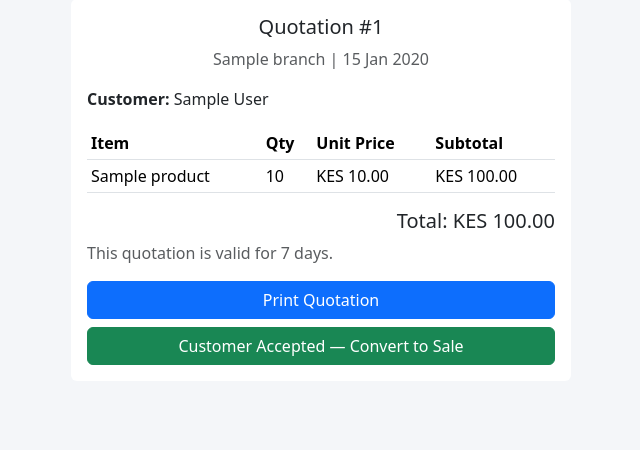
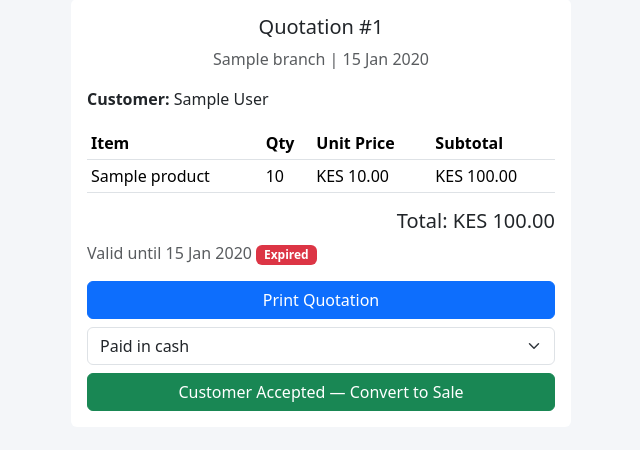
Before and after one commit to VinWonder/Point-Of-Sale-System-, a Django app: page /sales/quotation/1/ in a window 1280 px wide. Shown: the part 105-555 px from the top of the page, without its empty margins (319-959 px from the left). Run offline with Django 5.2, Linux system fonts and the light colour scheme; a user stored in the database is signed in; tables that the repository leaves empty hold one stand-in row (values such as "Sample post"); some libraries are stand-ins or nearby versions.

Commit message:
Route POS checkout and quotation conversion through the sale service
Fixes quotation conversion silently driving stock negative, and honours
the quoted price, expiry date and chosen payment method on conversion.

Co-Authored-By: Claude Opus 5.5 <noreply@anthropic.com>

```diff
--- a/sales/views.py
+++ b/sales/views.py
@@ -1,17 +1,27 @@
 import json
-from decimal import Decimal
+from datetime import timedelta
 
+from django.contrib import messages
 from django.contrib.auth.decorators import login_required
 from django.db import transaction
 from django.http import JsonResponse
 from django.shortcuts import render, get_object_or_404, redirect
-from django.views.decorators.csrf import csrf_exempt
+from django.utils import timezone
 from django.views.decorators.http import require_POST
 
+from accounts.audit import log_action
+from core.models import ShopSettings
 from customers.models import Customer
-from inventory.models import Product, Stock
-from payments.models import Payment
-from .models import Sale, SaleItem, Quotation, QuotationItem
+from inventory.models import Product
+from .models import Sale, Quotation, QuotationItem
+from .services import SaleError, checkout, parse_lines
+
+
+def _json_body(request):
+    try:
+        return json.loads(request.body or '{}')
+    except json.JSONDecodeError:
+        raise SaleError('Malformed request.')
 
 
 @login_required
@@ -23,137 +33,105 @@ def pos_screen(request):
 
 @login_required
 @require_POST
-@transaction.atomic
 def create_sale(request):
     """
-    Creates a Sale from the POS cart, enforcing:
-    - customer defaulter block (cannot buy while balance_owed > credit_limit)
-    - stock availability + deduction at the cashier's branch
-    - immediate PAID status for cash, UNPAID pending confirmation for M-Pesa,
-      or added straight to the customer's balance_owed for 'on account' credit sales
+    Creates a Sale from the POS cart. All rules (defaulter block, credit
+    limit, stock, discounts) are enforced in sales.services.checkout.
     """
-    data = json.loads(request.body)
-    customer_id = data.get('customer_id')
-    items = data.get('items', [])
-    payment_method = data.get('payment_method')  # CASH | MPESA | CREDIT
+    try:
+        data = _json_body(request)
+        customer = None
+        if data.get('customer_id'):
+            customer = get_object_or_404(Customer, pk=data['customer_id'])
+        sale = checkout(
+            user=request.user,
+            branch=request.user.branch,
+            raw_items=data.get('items', []),
+            customer=customer,
+            payment_method=data.get('payment_method'),
+            discount=data.get('discount') or 0,
+            cash_tendered=data.get('cash_tendered'),
+            notes=data.get('notes', ''),
+        )
+    except SaleError as exc:
+        return JsonResponse({'error': str(exc)}, status=exc.status)
 
-    if not items:
-        return JsonResponse({'error': 'Cart is empty.'}, status=400)
-
-    branch = request.user.branch
-    if not branch:
-        return JsonResponse({'error': 'Your account is not assigned to a branch. Contact your manager.'}, status=400)
-
-    customer = None
-    if customer_id:
-        customer = get_object_or_404(Customer, pk=customer_id)
-        if customer.is_defaulter:
-            return JsonResponse({
-                'error': f'{customer.name} owes KES {customer.balance_owed} and has exceeded their credit '
-                         f'limit of KES {customer.credit_limit}. Settle the outstanding balance before a new sale.'
-            }, status=403)
-
-    # Validate stock availability up-front, before creating anything
-    stocks = {}
-    for line in items:
-        product = get_object_or_404(Product, pk=line['product_id'])
-        stock = Stock.objects.select_for_update().filter(product=product, branch=branch).first()
-        available = stock.quantity if stock else 0
-        if available < line['qty']:
-            return JsonResponse({
-                'error': f'Not enough stock for {product.name} at {branch.name} (available: {available}).'
-            }, status=400)
-        stocks[line['product_id']] = stock
-
-    sale = Sale.objects.create(customer=customer, branch=branch, served_by=request.user)
-
-    for line in items:
-        product = get_object_or_404(Product, pk=line['product_id'])
-        qty = line['qty']
-        SaleItem.objects.create(sale=sale, product=product, quantity=qty, unit_price=product.sell_price,
-                                cost_price=product.cost_price)
-
-        stock = stocks[line['product_id']]
-        stock.quantity -= qty
-        stock.save(update_fields=['quantity'])
-
-    sale.recalculate_totals()
-    sale.save()
-
-    if payment_method == 'CASH':
-        Payment.objects.create(sale=sale, method=Payment.Method.CASH, amount=sale.total, status=Payment.Status.SUCCESS)
-        sale.refresh_payment_status()
-        sale.save(update_fields=['payment_status', 'amount_paid'])
-
-    elif payment_method == 'CREDIT':
-        if not customer:
-            return JsonResponse({'error': 'A customer must be selected for credit/on-account sales.'}, status=400)
-        customer.balance_owed += sale.total
-        customer.save(update_fields=['balance_owed'])
-        # payment_status stays UNPAID until the customer later pays down their balance
-
-    # For MPESA: sale stays UNPAID; the frontend calls payments:mpesa_initiate next,
-    # and the M-Pesa callback marks it PAID once Safaricom confirms.
-
-    return JsonResponse({'sale_id': sale.id, 'total': str(sale.total), 'payment_method': payment_method})
+    return JsonResponse({
+        'sale_id': sale.id,
+        'total': str(sale.total),
+        'change': str(sale.change_given),
+        'payment_method': data.get('payment_method'),
+    })
 
 
 @login_required
 @require_POST
 def create_quotation(request):
     """Creates a printable Quotation (no stock deduction — nothing has been sold yet)."""
-    data = json.loads(request.body)
+    try:
+        data = _json_body(request)
+        if not request.user.branch_id:
+            raise SaleError('Your account is not assigned to a branch. Contact your manager.')
+        lines = parse_lines(data.get('items', []))
+    except SaleError as exc:
+        return JsonResponse({'error': str(exc)}, status=exc.status)
+
     customer_id = data.get('customer_id')
-    items = data.get('items', [])
+    customer = get_object_or_404(Customer, pk=customer_id) if customer_id else None
+    validity = ShopSettings.load().quotation_validity_days
 
-    if not items:
-        return JsonResponse({'error': 'Cart is empty.'}, status=400)
-
-    branch = request.user.branch
-    customer = get_object_or_404(Customer, pk=customer_id) if customer_id else None
-
-    quotation = Quotation.objects.create(customer=customer, branch=branch, created_by=request.user)
-    for line in items:
-        product = get_object_or_404(Product, pk=line['product_id'])
-        QuotationItem.objects.create(
-            quotation=quotation, product=product, quantity=line['qty'], unit_price=product.sell_price
+    with transaction.atomic():
+        quotation = Quotation.objects.create(
+            customer=customer, branch=request.user.branch, created_by=request.user,
+            valid_until=timezone.localdate() + timedelta(days=validity),
+            notes=str(data.get('notes', ''))[:255],
         )
-
+        for product, qty in lines.items():
+            QuotationItem.objects.create(
+                quotation=quotation, product=product, quantity=qty,
+                unit_price=product.price_for_quantity(qty),
+            )
+    log_action(request.user, f'Created quotation #{quotation.pk}', quotation)
     return JsonResponse({'quotation_id': quotation.id})
 
 
 @login_required
-@transaction.atomic
+@require_POST
 def convert_quotation(request, quotation_id):
-    """Customer accepted the quote — turn it into a real sale (stock deducted, defaulter-checked)."""
+    """Customer accepted the quote — turn it into a real sale at the quoted prices."""
     quotation = get_object_or_404(Quotation, pk=quotation_id, status=Quotation.Status.DRAFT)
-
-    if quotation.customer and quotation.customer.is_defaulter:
-        from django.contrib import messages
-        messages.error(request, f'{quotation.customer.name} has an outstanding balance. Settle it before converting this quotation to a sale.')
+    if quotation.is_expired:
+        messages.error(request, 'This quotation has expired. Create a new one with current prices.')
         return redirect('sales:quotation', quotation_id=quotation.id)
 
-    sale = Sale.objects.create(
-        quotation=quotation, customer=quotation.customer, branch=quotation.branch, served_by=request.user
-    )
-    for item in quotation.items.all():
-        stock, _ = Stock.objects.get_or_create(product=item.product, branch=quotation.branch)
-        stock.quantity -= item.quantity
-        stock.save(update_fields=['quantity'])
-        SaleItem.objects.create(sale=sale, product=item.product, quantity=item.quantity, unit_price=item.unit_price,
-                                cost_price=item.product.cost_price)
-    sale.recalculate_totals()
-    sale.save()
+    payment_method = request.POST.get('payment_method', 'CASH')
+    items = list(quotation.items.select_related('product'))
+    lines = {}
+    for item in items:
+        lines[item.product] = lines.get(item.product, 0) + item.quantity
+    prices = {item.product_id: item.unit_price for item in items}
 
-    quotation.status = Quotation.Status.CONVERTED
-    quotation.save(update_fields=['status'])
+    try:
+        with transaction.atomic():
+            sale = checkout(
+                user=request.user, branch=quotation.branch, lines=lines, customer=quotation.customer,
+                payment_method=payment_method, quotation=quotation, prices=prices,
+            )
+            quotation.status = Quotation.Status.CONVERTED
+            quotation.save(update_fields=['status'])
+    except SaleError as exc:
+        messages.error(request, str(exc))
+        return redirect('sales:quotation', quotation_id=quotation.id)
 
+    messages.success(request, f'Quotation #{quotation.id} converted to sale #{sale.id}.')
     return redirect('sales:receipt', sale_id=sale.id)
 
 
 @login_required
 def receipt(request, sale_id):
-    sale = get_object_or_404(Sale, pk=sale_id)
+    sale = get_object_or_404(
+        Sale.objects.select_related('branch', 'customer', 'served_by'), pk=sale_id
+    )
     return render(request, 'sales/receipt.html', {'sale': sale})
 
 
--- a/templates/sales/quotation.html
+++ b/templates/sales/quotation.html
@@ -20,12 +20,17 @@
             </tbody>
         </table>
         <h5 class="text-end">Total: KES {{ quotation.total }}</h5>
-        <p class="text-muted">This quotation is valid for 7 days.</p>
+        {% if quotation.valid_until %}<p class="text-muted">Valid until {{ quotation.valid_until|date:"d M Y" }}{% if quotation.is_expired %} <span class="badge bg-danger">Expired</span>{% endif %}</p>{% endif %}
         <div class="d-grid gap-2">
             <button onclick="window.print()" class="btn btn-primary d-print-none">Print Quotation</button>
             {% if quotation.status == 'DRAFT' %}
             <form method="post" action="{% url 'sales:convert_quotation' quotation.id %}" class="d-print-none">
                 {% csrf_token %}
+                <select name="payment_method" class="form-select mb-2">
+                    <option value="CASH">Paid in cash</option>
+                    <option value="CARD">Paid by card</option>
+                    {% if quotation.customer %}<option value="CREDIT">Charge to customer account</option>{% endif %}
+                </select>
                 <button type="submit" class="btn btn-success w-100">Customer Accepted — Convert to Sale</button>
             </form>
             {% endif %}
```
